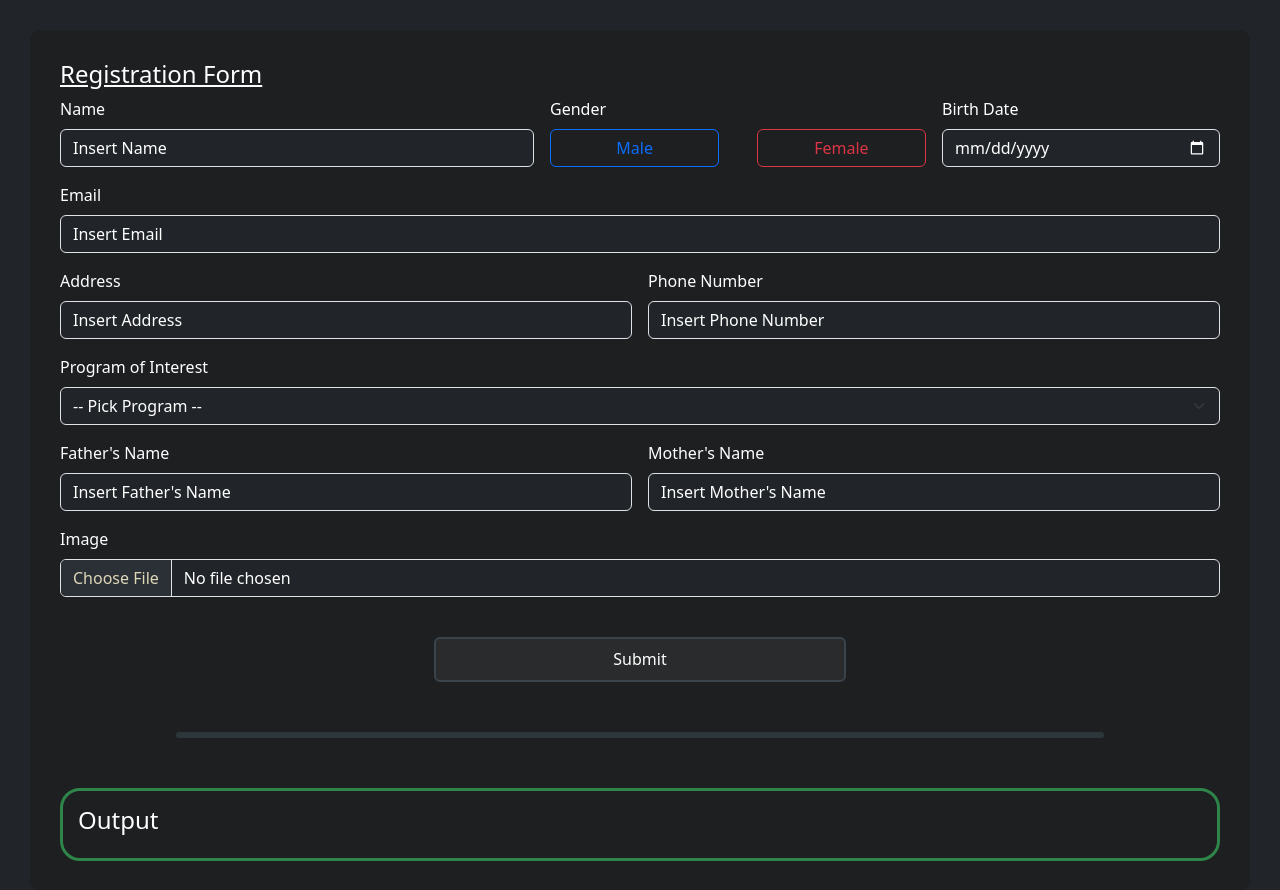
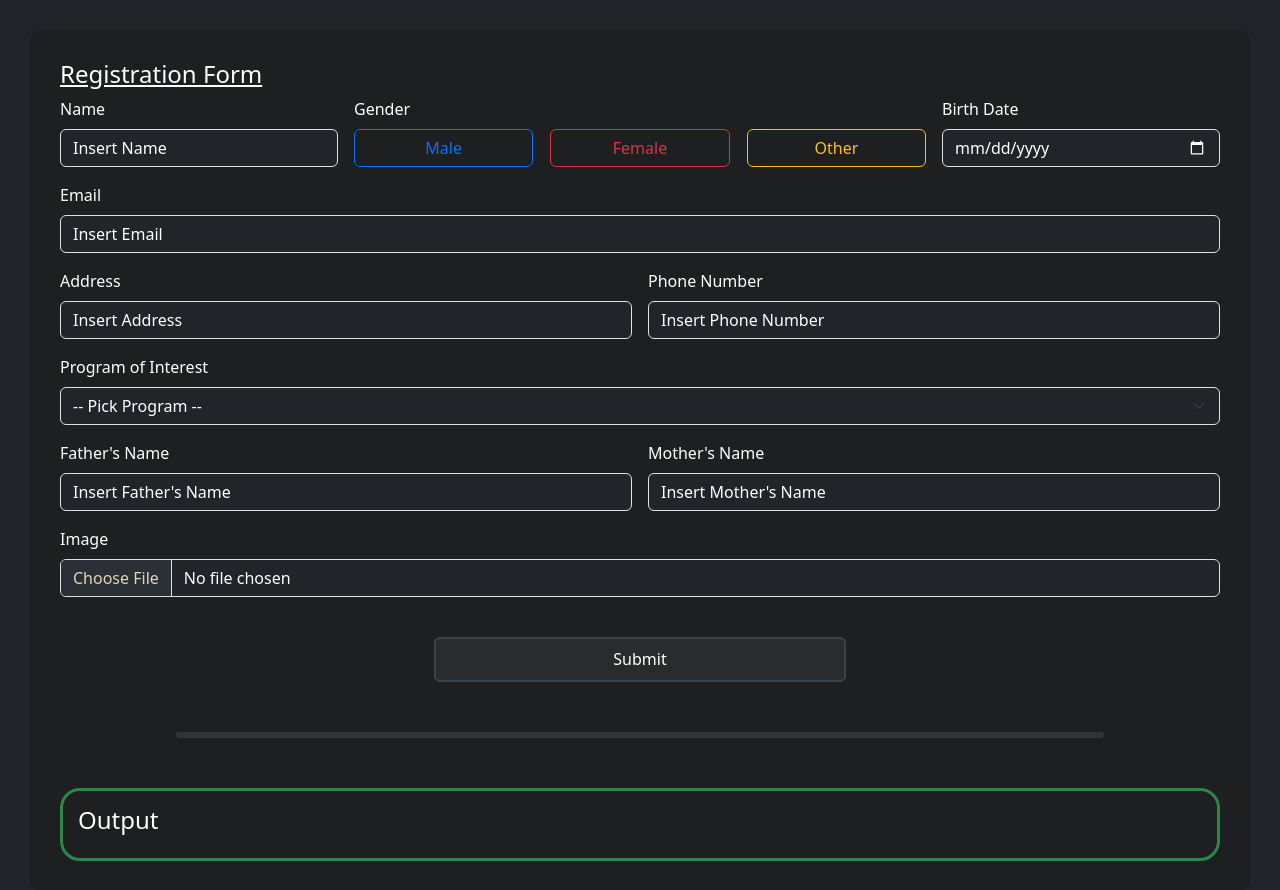
Before and after one commit to Gibekkk/WebPro, a PHP site: page / in a window 1280 px wide. Shown: the top 890 px of the page. Run offline with PHP 8.4, Linux system fonts and the light colour scheme.

Commit message:
adding other gender

```diff
--- a/JavaScript Introduction - Form Pendaftaran/index.html
+++ b/JavaScript Introduction - Form Pendaftaran/index.html
@@ -13,20 +13,23 @@
               <h4><u>Registration Form</u></h4>
               <form id="myForm">
                 <div class="row g-3">
-                  <div class="col-sm-5">
+                  <div class="col-sm-3">
                     <label class="form-label">Name</label>
                     <input type="text" class="form-control" placeholder="Insert Name" name="name">
 
                   </div>
 
-                  <div class="col-sm-4">
+                  <div class="col-sm-6">
                     <label class="form-label">Gender</label>
-                    <div style="display: flex; justify-content: space-between;">
+                    <div style="display: flex; justify-content: space-between; gap: 3%;">
                         <div style="width: 45%;">
                             <a class="jeniskelamin-btn btn btn-outline-primary" id="maleButton" onclick="toMale()">Male</a>
                         </div>
                         <div style="width: 45%;">
                             <a class="jeniskelamin-btn btn btn-outline-danger" id="femaleButton" onclick="toFemale()">Female</a>
+                        </div>
+                        <div style="width: 45%;">
+                            <a class="jeniskelamin-btn btn btn-outline-warning" id="otherButton" onclick="toOther()">Other</a>
                         </div>
                     </div>
                   </div>
--- a/JavaScript Introduction - Form Pendaftaran/script.js
+++ b/JavaScript Introduction - Form Pendaftaran/script.js
@@ -1,7 +1,7 @@
 var inputs = document.getElementsByTagName('input');
 var selects = document.getElementsByTagName('select');
 for(var i = 0; i < inputs.length; i++) {
-    inputs[i].required = true;
+    // inputs[i].required = true;
     inputs[i].classList.add("focus-ring");
 }
 
@@ -56,7 +56,7 @@ form.addEventListener("submit", function(event){
                         reader.onload = function () {
                             localStorage.setItem("image", reader.result);
                             image.setAttribute("src", localStorage.getItem("image"));
-                            image.setAttribute("class", "output-image");
+                            image.setAttribute("class", "output-image img-fluid w-50");
                         };
                         displayDiv.appendChild(image);
                     }
--- a/JavaScript Introduction - Form Pendaftaran/style.css
+++ b/JavaScript Introduction - Form Pendaftaran/style.css
@@ -27,10 +27,10 @@
    padding: 15px;
 }
 
-.output-image {
+/* .output-image {
    width: 50px;
    height: 50px;
-}
+} */
 
 .jeniskelamin-btn {
    width: 100%;
@@ -200,3 +200,84 @@
 #female #output-container {
    border: 3px solid #d810c7;
 }
+
+
+/* Other Color */
+#other {
+   background: linear-gradient(124deg, #ff2400, #e81d1d, #e8b71d, #e3e81d, #1de840, #1ddde8, #2b1de8, #dd00f3, #dd00f3);
+   background-size: 1800% 1800%;
+
+   -webkit-animation: rainbow 8s ease infinite;
+   -z-animation: rainbow 8s ease infinite;
+   -o-animation: rainbow 8s ease infinite;
+   animation: rainbow 8s ease infinite;
+   color: white;
+}
+
+#other input,
+#other select,
+#other input::file-selector-button {
+   --bs-focus-ring-color: rgba(var(--bs-warning-rgb), .25)
+}
+
+#other #container-card {
+   background: linear-gradient(124deg, #ff2400, #e81d1d, #e8b71d, #e3e81d, #1de840, #1ddde8, #2b1de8, #dd00f3, #dd00f3);
+}
+
+#other input,
+#other select {
+   background: none;
+   color: white;
+   color-scheme: dark;
+}
+
+#other select option {
+   color: black;
+}
+
+#other input::file-selector-button {
+   background: none;
+   color: #ded7b8;
+}
+
+#other input::placeholder {
+   color: white;
+}
+
+#other input::-ms-input-placeholder {
+   color: white;
+}
+
+#other #button {
+   background: none;
+   border: 2px solid #ffffff;
+}
+
+#other #break-line {
+   border: 3.5px solid #ff04f2;
+}
+
+#other #output-container {
+   border: 3px solid #07aef0;
+}
+
+@-webkit-keyframes rainbow {
+   0%{background-position:0% 82%}
+   50%{background-position:100% 19%}
+   100%{background-position:0% 82%}
+}
+@-moz-keyframes rainbow {
+   0%{background-position:0% 82%}
+   50%{background-position:100% 19%}
+   100%{background-position:0% 82%}
+}
+@-o-keyframes rainbow {
+   0%{background-position:0% 82%}
+   50%{background-position:100% 19%}
+   100%{background-position:0% 82%}
+}
+@keyframes rainbow {
+   0%{background-position:0% 82%}
+   50%{background-position:100% 19%}
+   100%{background-position:0% 82%}
+}
--- a/JavaScript Introduction - Form Pendaftaran/themeMaleFemale.js
+++ b/JavaScript Introduction - Form Pendaftaran/themeMaleFemale.js
@@ -3,7 +3,9 @@ let html = document.getElementsByTagName("html")[0];
 let submitButton = document.getElementById("button");
 let buttonMale = document.getElementById("maleButton");
 let buttonFemale = document.getElementById("femaleButton");
+let buttonOther = document.getElementById("otherButton");
 let formGender = document.getElementById("genderInput");
+
 function toMale(){
     if(body.id == "male"){
         turnDefault();
@@ -20,38 +22,62 @@ function toFemale(){
     }
 }
 
+function toOther(){
+    if(body.id == "other"){
+        turnDefault();
+    } else{
+        turnOther();
+    }
+}
+
 function turnMale(){
     body.setAttribute("id", "male");
-    // html.setAttribute("data-bs-theme", "light");
     submitButton.classList.remove('btn-dark');
     submitButton.classList.add('btn-light');
     buttonMale.classList.remove('btn-outline-primary');
     buttonMale.classList.add('btn-primary');
     buttonFemale.classList.remove('btn-danger');
     buttonFemale.classList.add('btn-outline-danger');
+    buttonOther.classList.remove('btn-warning');
+    buttonOther.classList.add('btn-outline-warning');
     formGender.value = "Male";
 }
 
 function turnFemale(){
     body.setAttribute("id", "female");
-    // html.setAttribute("data-bs-theme", "light");
     submitButton.classList.remove('btn-dark');
     submitButton.classList.add('btn-light');
     buttonFemale.classList.remove('btn-outline-danger');
     buttonFemale.classList.add('btn-danger');
     buttonMale.classList.remove('btn-primary');
     buttonMale.classList.add('btn-outline-primary');
+    buttonOther.classList.remove('btn-warning');
+    buttonOther.classList.add('btn-outline-warning');
     formGender.value = "Female";
+}
+
+function turnOther(){
+    body.setAttribute("id", "other");
+    submitButton.classList.remove('btn-dark');
+    submitButton.classList.add('btn-light');
+    buttonFemale.classList.remove('btn-danger');
+    buttonFemale.classList.add('btn-outline-danger');
+    buttonMale.classList.remove('btn-primary');
+    buttonMale.classList.add('btn-outline-primary');
+    buttonOther.classList.remove('btn-outline-warning');
+    buttonOther.classList.add('btn-warning');
+    formGender.value = "Other";
 }
 
 function turnDefault(){
     body.setAttribute("id", "default");
-    // html.setAttribute("data-bs-theme", "dark");
     submitButton.classList.remove('btn-light');
     submitButton.classList.add('btn-dark');
     buttonMale.classList.remove('btn-primary');
     buttonMale.classList.add('btn-outline-primary');
     buttonFemale.classList.remove('btn-danger');
     buttonFemale.classList.add('btn-outline-danger');
+    buttonOther.classList.remove('btn-warning');
+    buttonOther.classList.add('btn-outline-warning');
     formGender.value = "none";
 }
```
Also changed, not shown: JavaScript Introduction - Form Pendaftaran/README.md.
